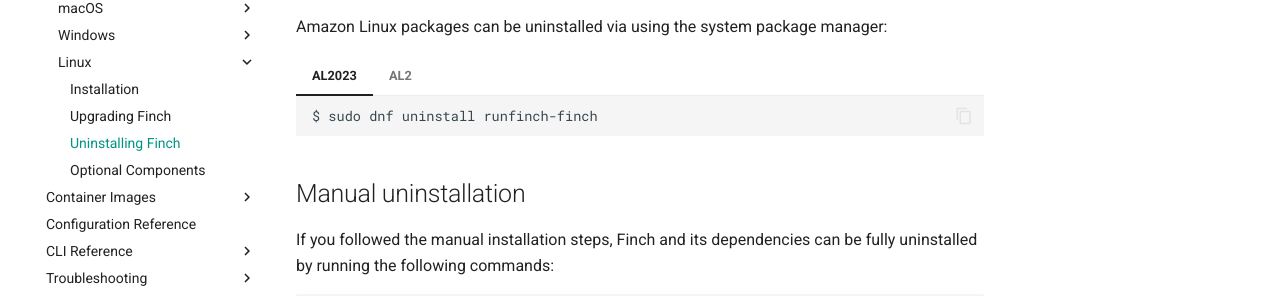
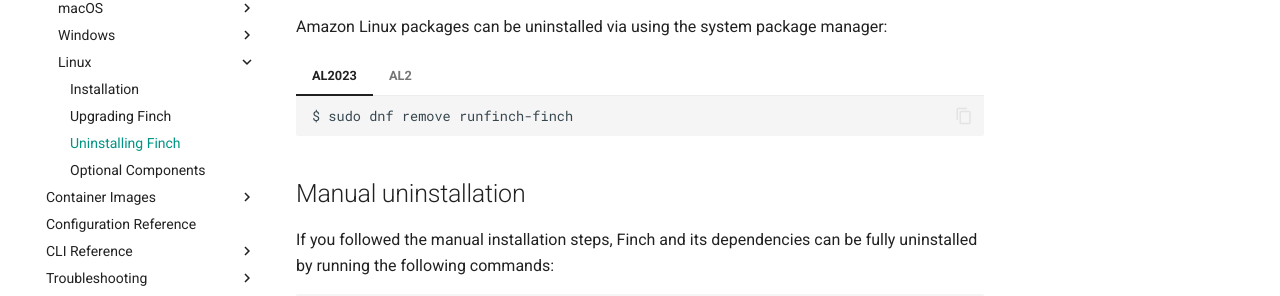
Before and after one commit to runfinch/finch-website, an MkDocs documentation site: the page built from docs/docs/managing-finch/linux/uninstalling-finch.md, in a window 1280 px wide and 1109 px high. Shown: the part 282-578 px from the top of the window. Built offline with MkDocs 1.6.1 and Material for MkDocs 9.7.7, drawn with Linux system fonts in a browser that asks for light colours; comment, search, counter and statistics services are not loaded.

Commit message:
fix: typo in uninstallation commands
Signed-off-by: Justin Alvarez <alvajus@amazon.com>

````diff
--- a/docs/docs/managing-finch/linux/uninstalling-finch.md
+++ b/docs/docs/managing-finch/linux/uninstalling-finch.md
@@ -9,13 +9,13 @@
 === "AL2023"
 
     ```shell
-    $ sudo dnf uninstall runfinch-finch
+    $ sudo dnf remove runfinch-finch
     ```
 
 === "AL2"
 
     ```shell
-    $ sudo yum uninstall runfinch-finch
+    $ sudo yum remove runfinch-finch
     ```
 
 ## Manual uninstallation
````
